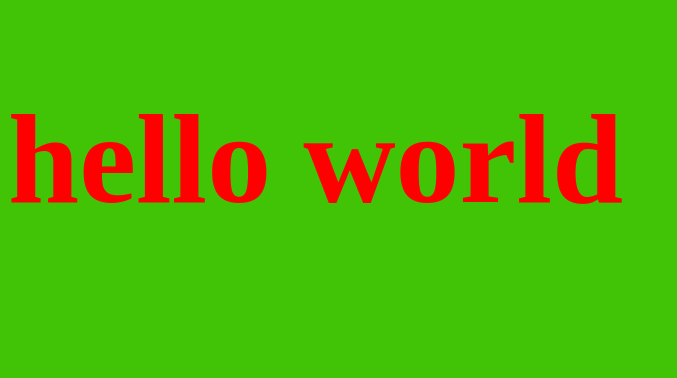
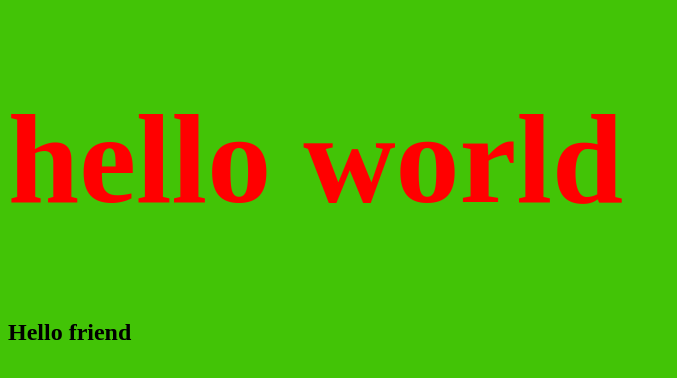
Before and after one commit to KazakEvgeniy/HomeProject, a plain HTML site: page index.html in a window 1280 px wide. Shown: the whole page, without its empty margins (0-677 px from the left). Drawn offline with Linux system fonts and the light colour scheme.

Commit message:
add tag html

```diff
--- a/index.html
+++ b/index.html
@@ -13,6 +13,7 @@
 	<div ">
 		<h1 style=" color: red;font-size: 128px;display: block;">hello world</h1>
 	</div>
+	<h2>Hello friend</h2>
 	<script src="script.js"></script>
 </body>
 
```
